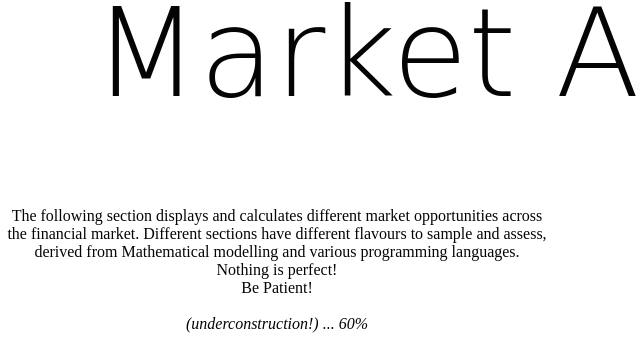
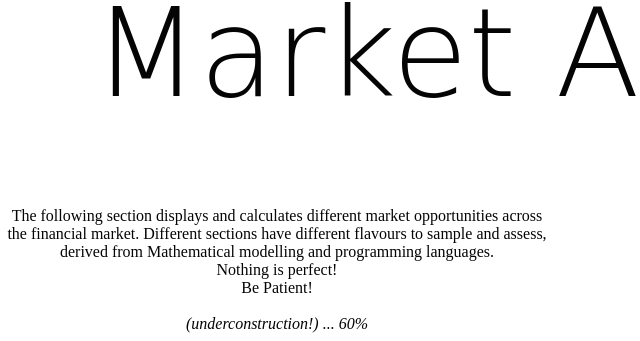
Before and after one commit to kulavotu/kulavotu.github.io, a plain HTML site: page index.html in a window 1280 px wide. Shown: the part 1798-2139 px from the top of the page, 62-702 px from the left. Drawn offline with nearby package versions, Linux system fonts and the light colour scheme; a web font is replaced by a local one.

Commit message:
Update index.html

```diff
--- a/index.html
+++ b/index.html
@@ -107,7 +107,7 @@ precision_manufacturing
 			<hr>
 			<div class="section" id="section2">
 			<h5>Market Analysis</h5><br>
-			<article>The following section displays and calculates different market opportunities across the financial market. Different sections have different flavours to sample and assess, derived from Mathematical modelling and various programming languages.<br> Nothing is perfect! <br>Be Patient!<br><br><i>(underconstruction!) ... 60%</i></article><br><br>
+			<article>The following section displays and calculates different market opportunities across the financial market. Different sections have different flavours to sample and assess, derived from Mathematical modelling and programming languages.<br> Nothing is perfect! <br>Be Patient!<br><br><i>(underconstruction!) ... 60%</i></article><br><br>
 			<br><br><br><br><br><br><a href="" target="_blank"><button class="analyzebutton" type="button"> Enter </button></a><br>
 			<br><br><br><br><br><br><section id="RiskDisclosure">
 				Risk disclosure: The market analysis section does not give financial advise and Kulavotu will not be responsible for any loss you incur during your investment journey!
```
